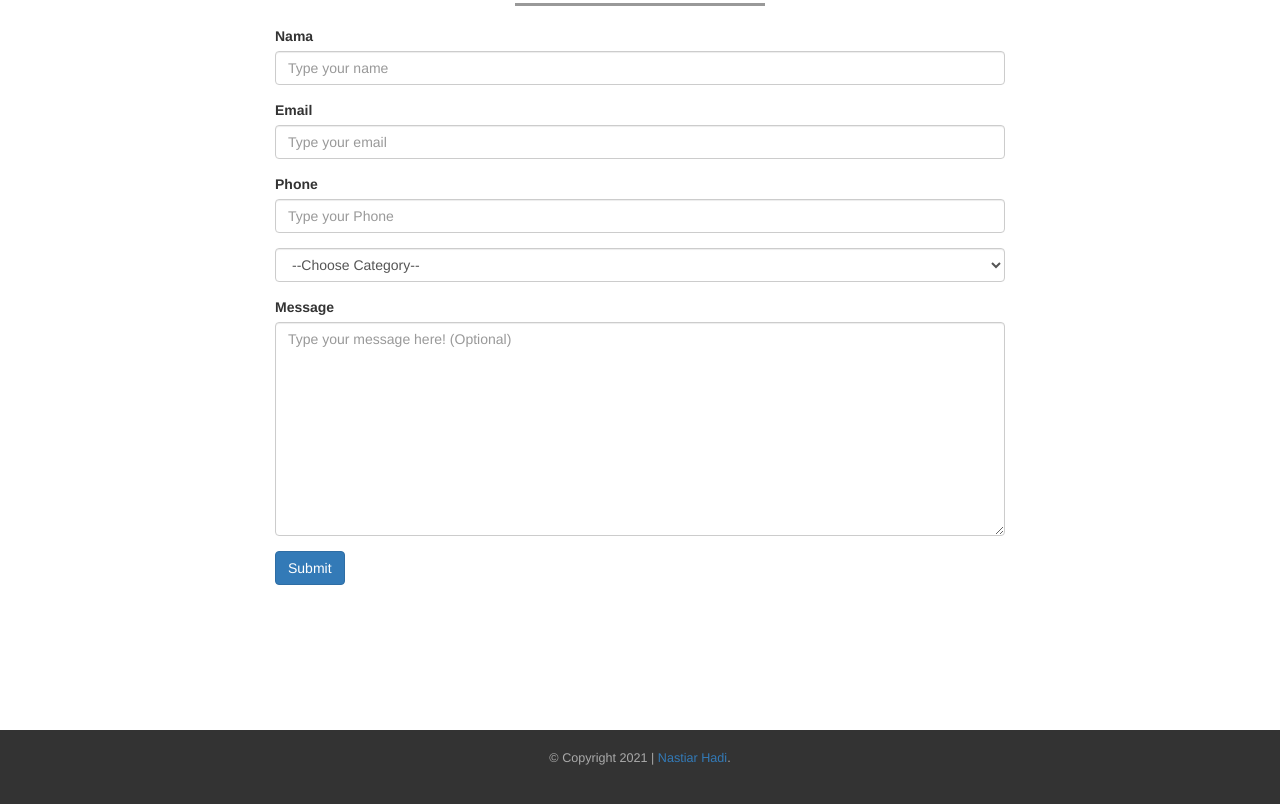
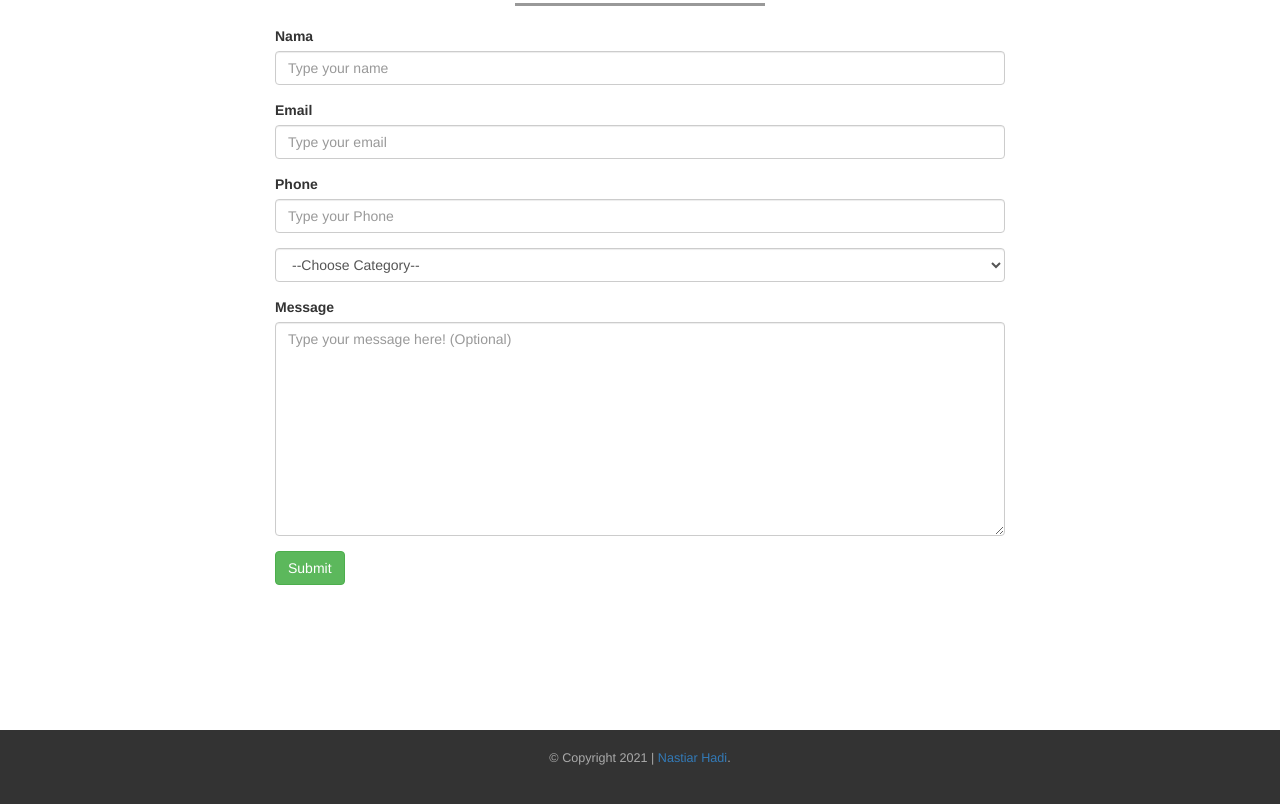
Before and after one commit to nastiar13/project0, a plain HTML site: page index.html in a window 1280 px wide. Shown: the part 1926-2730 px from the top of the page. Drawn offline with nearby package versions, Linux system fonts and the light colour scheme.

Commit message:
ubah warna btn

```diff
--- a/index.html
+++ b/index.html
@@ -156,7 +156,7 @@
               <textarea rows="10" class="form-control" placeholder="Type your message here! (Optional)"></textarea>
             </div>
 
-            <button class="btn btn-primary">Submit</button>
+            <button class="btn btn-success">Submit</button>
 
 
 
```
